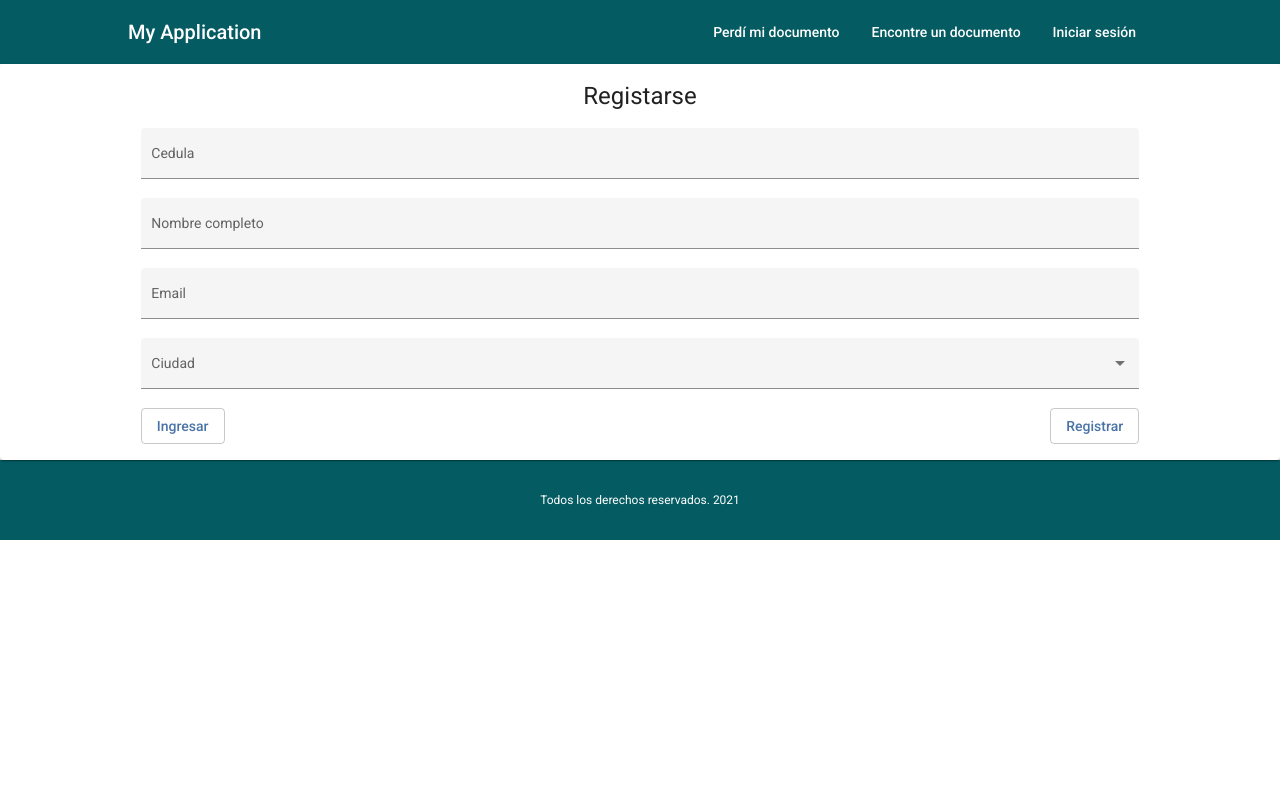
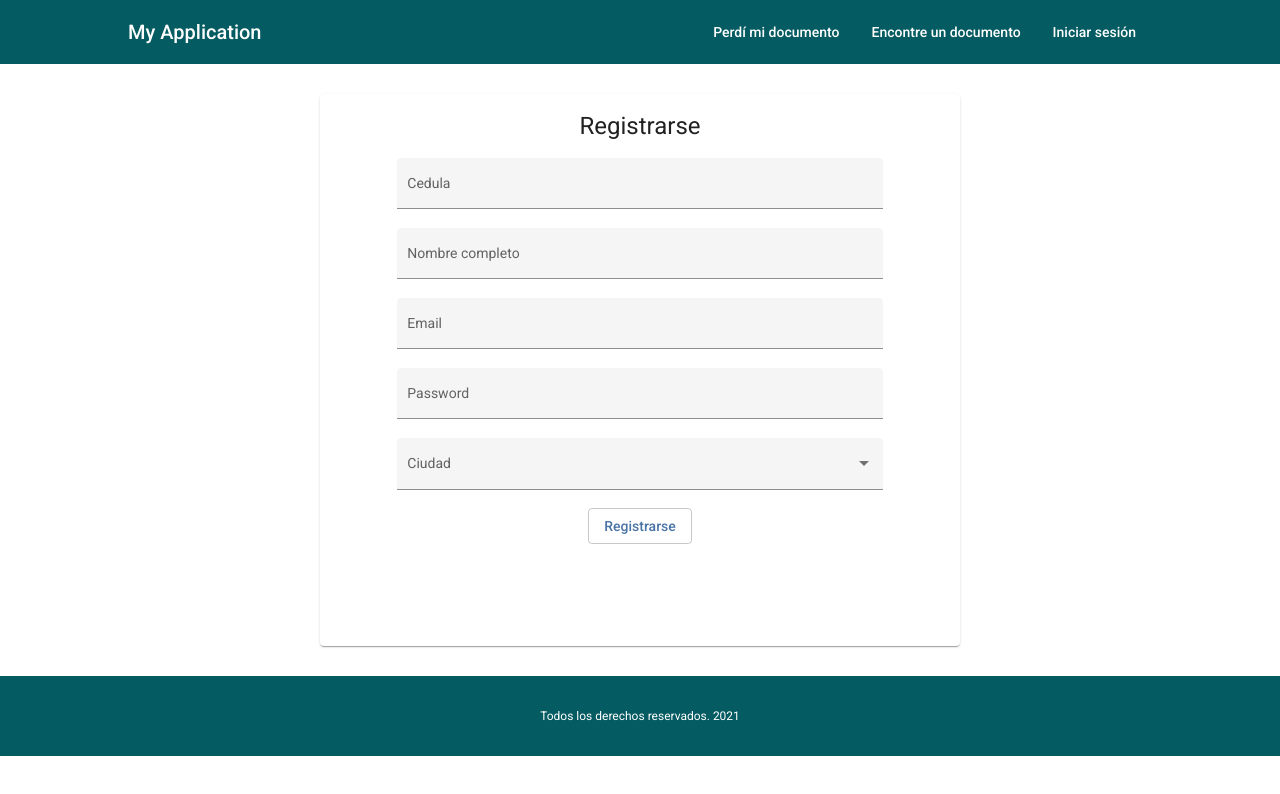
Before and after one commit to Jhonattan25/TrainingProject, an Angular app: page /register in a window 1280 px wide. Shown: the top 794 px of the page. Built offline with nearby package versions, Linux system fonts and the light colour scheme.

Commit message:
Add password entry and change types

```diff
--- a/src/app/pages/home/home.component.html
+++ b/src/app/pages/home/home.component.html
@@ -10,8 +10,10 @@
         <span>— No se encontró ningún documento —</span>
     </div>
     <div class="contentButtons">
-        <button class="contentButtonsLost btn" mat-stroked-button color="primary" (click)="showWarning=!showWarning">Documento perdido</button>
-        <button class="contentButtonsFound btn" mat-stroked-button color="primary" (click)="showWarning=!showWarning">Documento encontrado</button>
+        <button class="contentButtonsLost btn" mat-stroked-button color="primary"
+            (click)="showWarning=!showWarning">Documento perdido</button>
+        <button class="contentButtonsFound btn" mat-stroked-button color="primary"
+            (click)="showWarning=!showWarning">Documento encontrado</button>
     </div>
     <div class="contentImgs">
         <div class="imgLost contentImg">
--- a/src/app/pages/home/home.component.ts
+++ b/src/app/pages/home/home.component.ts
@@ -11,4 +11,5 @@ export class HomeComponent implements OnInit {
   }
 
   showWarning:boolean = false;
+  value = 'Clear me';
 }
--- a/src/app/pages/register/register.component.css
+++ b/src/app/pages/register/register.component.css
@@ -1,4 +1,4 @@
-.loginCard{
+.registerCard{
     min-height: 69vh;
     width: 50%;
     margin: 30px auto;
@@ -12,14 +12,12 @@
     width: 80%;
 }
 
-.buttonsLogin{
+.buttonsLRegister{
     width: 80%;
-    display: flex;
-    justify-content: space-between;
     margin: 0 auto;
 }
 
-.buttonsLogin .btn{
+.buttonsRegister .btn{
     color: #4974a5;
     border-color: #00000036;
 }
--- a/src/app/pages/register/register.component.html
+++ b/src/app/pages/register/register.component.html
@@ -1,21 +1,25 @@
 <mat-card class="registerCard">
     <div class="elementsCard">
         <div class="containerRegisterTitle">
-            <h1>Registarse</h1>
+            <h1>Registrarse</h1>
         </div>
         <form class="registerForm">
             <div class="inputsRegister">
                 <mat-form-field class="example-full-width" appearance="fill">
                     <mat-label>Cedula</mat-label>
-                    <input matInput placeholder="Ingresar cedula">
+                    <input matInput placeholder="Ingresar cedula" type="number">
                 </mat-form-field>
                 <mat-form-field class="example-full-width" appearance="fill">
                     <mat-label>Nombre completo</mat-label>
-                    <input matInput placeholder="Ingresar nombre completo" type="password">
+                    <input matInput placeholder="Ingresar nombre completo" type="text">
                 </mat-form-field>
                 <mat-form-field class="example-full-width" appearance="fill">
                     <mat-label>Email</mat-label>
-                    <input matInput placeholder="Ingresar email" type="password">
+                    <input matInput placeholder="Ingresar email" type="email">
+                </mat-form-field>
+                <mat-form-field class="example-full-width" appearance="fill">
+                    <mat-label>Password</mat-label>
+                    <input matInput placeholder="Ingresar passsword" type="password">
                 </mat-form-field>
                 <mat-form-field class="example-full-width" appearance="fill">
                     <mat-label>Ciudad</mat-label>
@@ -26,9 +30,8 @@
                     </mat-select>
                 </mat-form-field>
             </div>
-            <div class="buttonsLogin">
-                <button class="btnEnterLogin btn" mat-stroked-button color="primary">Ingresar</button>
-                <button class="btnEnterRegister btn" mat-stroked-button color="primary">Registrar</button>
+            <div class="buttonsRegister">
+                <button class="btnEnterLogin btn" mat-stroked-button>Registrarse</button>
             </div>
         </form>
     </div>
```
Also changed, not shown: 1 other file (tests, documents, lock files or other folders).
